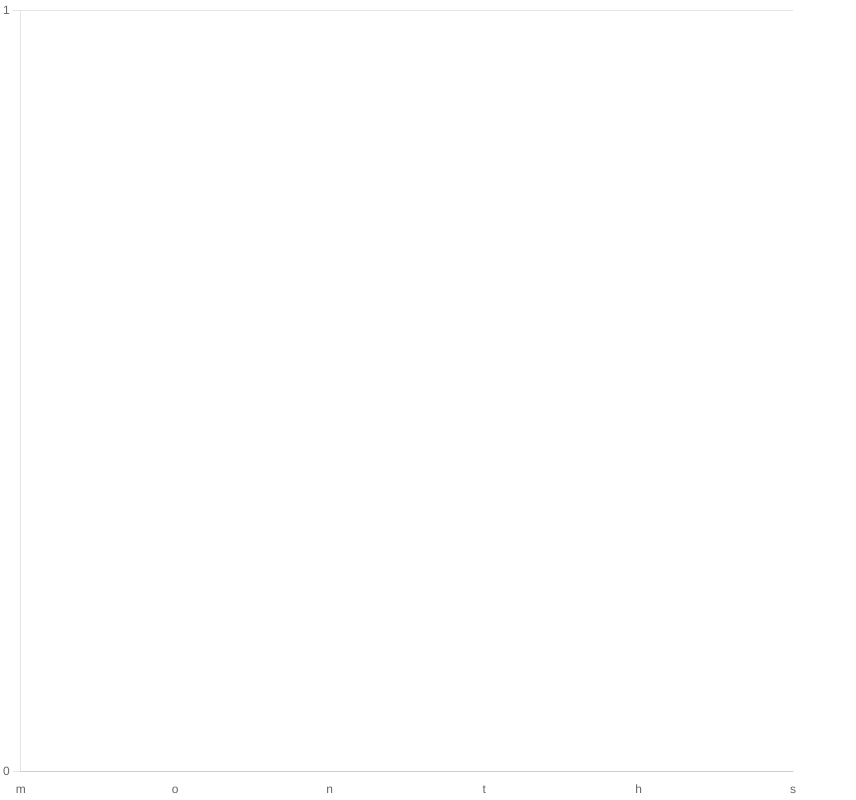
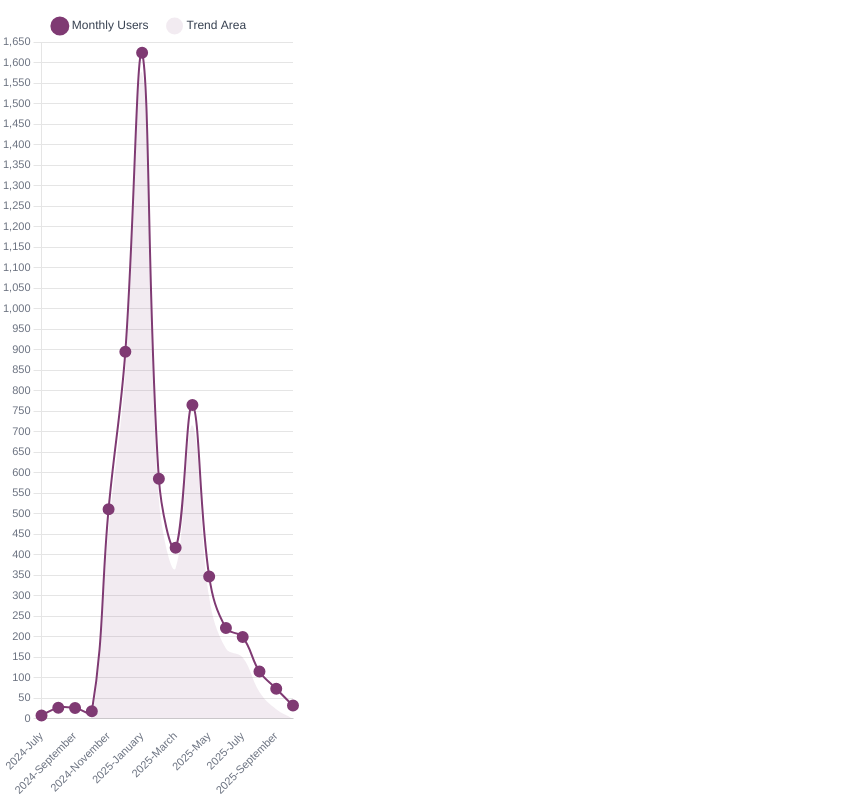
Before and after one commit to Rahulwagh228/Interview-Dashboard, a Next.js app: page /dashboard in a window 1280 px wide. Shown: the whole page, without its empty margins (0-856 px from the left). Built offline with nearby package versions, Linux system fonts and the light colour scheme.

Commit message:
added lineGraph basic

```diff
--- a/app/dashboard/dashboard.module.scss
+++ b/app/dashboard/dashboard.module.scss
@@ -136,6 +136,37 @@ $font-weights: (
   }
 }
 
+// Chart-specific styling
+.chartCard {
+  grid-column: span 2;
+  min-height: 400px;
+
+  @include mobile-responsive {
+    grid-column: span 1;
+    min-height: 300px;
+  }
+}
+
+.chartContainer {
+  position: relative;
+  height: 300px;
+  width: 100%;
+  margin-top: map-get($spacing, sm);
+
+  @include mobile-responsive {
+    height: 250px;
+  }
+}
+
+.noData {
+  display: flex;
+  align-items: center;
+  justify-content: center;
+  height: 100%;
+  color: map-get($colors, tertiary);
+  font-style: italic;
+}
+
 // Stats components
 .statsGrid {
   @include grid-responsive(150px);
--- a/app/dashboard/page.tsx
+++ b/app/dashboard/page.tsx
@@ -2,29 +2,44 @@ import React from "react";
 import Sidebar from "@/components/sidebar/Sidebar";
 import styles from "./dashboard.module.scss";
 import { useAuth } from "@/lib/useAuth";
-import {LineGraphData} from "@/tempData";
+import { LineGraphData } from "@/tempData";
 import LineChart from "@/components/dashboardComponent/LineChart/LineChart";
 
 const Page = () => {
+  // Extract data properly from the LineGraphData
+  const processChartData = () => {
+    if (!LineGraphData || LineGraphData.length === 0) {
+      return { labels: [], data: [] };
+    }
+
+    const dataObject = LineGraphData[0];
+    const labels = Object.keys(dataObject);
+    const data = Object.values(dataObject).map(value => parseInt(value as string));
+
+    return { labels, data };
+  };
+
+  const { labels, data } = processChartData();
+
   const Linedata = {
-    labels: "months", // Using extracted month names
+    labels: labels, // Using extracted month names
     datasets: [
       {
-        label: "Selected Month",
-        data: LineGraphData, // Using extracted user data
+        label: "Monthly Users",
+        data: data, // Using extracted user data
         borderColor: "#7f3a73",
         pointBackgroundColor: "#7f3a73",
         pointRadius: 5,
         fill: false, // Do not fill directly below this line
         borderWidth: 2,
-        // tension:0.4,
+        tension: 0.4,
       },
       {
-        label: "Shaded Area",
-        data: LineGraphData.map((value: any) => value - 1), // Simulating a gap for the shaded area
-        backgroundColor: "#E4C9EE",
+        label: "Trend Area",
+        data: data.map((value: number) => Math.max(0, value - 50)), // Create a lower trend line
+        backgroundColor: "rgba(127, 58, 115, 0.1)",
         borderColor: "transparent", // No visible line for this dataset
-        // tension: 0.2,
+        tension: 0.4,
         fill: true, // Fill the area below the line
         pointRadius: 0, // No points for the shaded area
       },
--- a/components/dashboardComponent/LineChart/LineChart.module.scss
+++ b/components/dashboardComponent/LineChart/LineChart.module.scss
@@ -1,7 +1,36 @@
 // components/LineChart.module.scss
+.chartWrapper {
+  position: relative;
+  width: 100%;
+  height: 100%;
+  min-height: 300px;
+
+  canvas {
+    max-width: 100% !important;
+    height: auto !important;
+  }
+}
+
 .chart {
   max-width: 100%;
   height: 400px;
+}
+
+.chartError {
+  display: flex;
+  align-items: center;
+  justify-content: center;
+  height: 300px;
+  color: #6B7280;
+  font-style: italic;
+  background-color: #F9FAFB;
+  border: 2px dashed #E5E7EB;
+  border-radius: 8px;
+
+  p {
+    margin: 0;
+    font-size: 1rem;
+  }
 }
 
 .legend {
@@ -14,5 +43,6 @@
     height: 15px;
     background-color: rgba(128, 0, 128, 0.4);
     margin-right: 5px;
+    border-radius: 2px;
   }
 }
--- a/components/dashboardComponent/LineChart/LineChart.tsx
+++ b/components/dashboardComponent/LineChart/LineChart.tsx
@@ -11,6 +11,7 @@ import {
   Title,
   Tooltip,
   Filler,
+  Legend,
 } from 'chart.js';
 import styles from './LineChart.module.scss'; // Import SCSS styles
 
@@ -21,11 +22,25 @@ ChartJS.register(
   LineElement,
   Title,
   Tooltip,
-  Filler
+  Filler,
+  Legend
 );
 
 interface LineChartProps {
-  data: any;
+  data: {
+    labels: string[];
+    datasets: Array<{
+      label: string;
+      data: number[];
+      borderColor?: string;
+      backgroundColor?: string;
+      pointBackgroundColor?: string;
+      pointRadius?: number;
+      fill?: boolean;
+      borderWidth?: number;
+      tension?: number;
+    }>;
+  };
 }
 
 const LineChart: React.FC<LineChartProps> = ({ data }) => {
@@ -36,16 +51,27 @@ const LineChart: React.FC<LineChartProps> = ({ data }) => {
       tooltip: {
         callbacks: {
           label: function (tooltipItem: any) {
-            return `${tooltipItem.raw} Users`;
+            return `${tooltipItem.dataset.label}: ${tooltipItem.raw} Users`;
           },
         },
+        backgroundColor: 'rgba(0, 0, 0, 0.8)',
+        titleColor: '#fff',
+        bodyColor: '#fff',
+        borderColor: '#7f3a73',
+        borderWidth: 1,
       },
       legend: {
         display: true,
+        position: 'top' as const,
         labels: {
           usePointStyle: true,
           pointStyle: 'circle',
           padding: 20,
+          color: '#374151',
+          font: {
+            size: 12,
+            weight: 'normal' as const,
+          },
         },
       },
     },
@@ -54,17 +80,51 @@ const LineChart: React.FC<LineChartProps> = ({ data }) => {
         grid: {
           display: false,
         },
+        ticks: {
+          color: '#6B7280',
+          font: {
+            size: 11,
+          },
+          maxRotation: 45,
+        },
       },
       y: {
         beginAtZero: false, // Auto-adjust based on minimum data value
+        grid: {
+          color: 'rgba(0, 0, 0, 0.1)',
+        },
         ticks: {
           stepSize: 50,
+          color: '#6B7280',
+          font: {
+            size: 11,
+          },
+          callback: function(value: any) {
+            return value.toLocaleString();
+          },
         },
       },
     },
+    interaction: {
+      intersect: false,
+      mode: 'index' as const,
+    },
   };
 
-  return <Line options={options} data={data} className={styles.chart} />;
+  // Validate data before rendering
+  if (!data || !data.labels || !data.datasets || data.labels.length === 0) {
+    return (
+      <div className={styles.chartError}>
+        <p>No chart data available</p>
+      </div>
+    );
+  }
+
+  return (
+    <div className={styles.chartWrapper}>
+      <Line options={options} data={data} />
+    </div>
+  );
 };
 
 export default LineChart;
```
Lines whose indentation alone changed are shown as unchanged.
